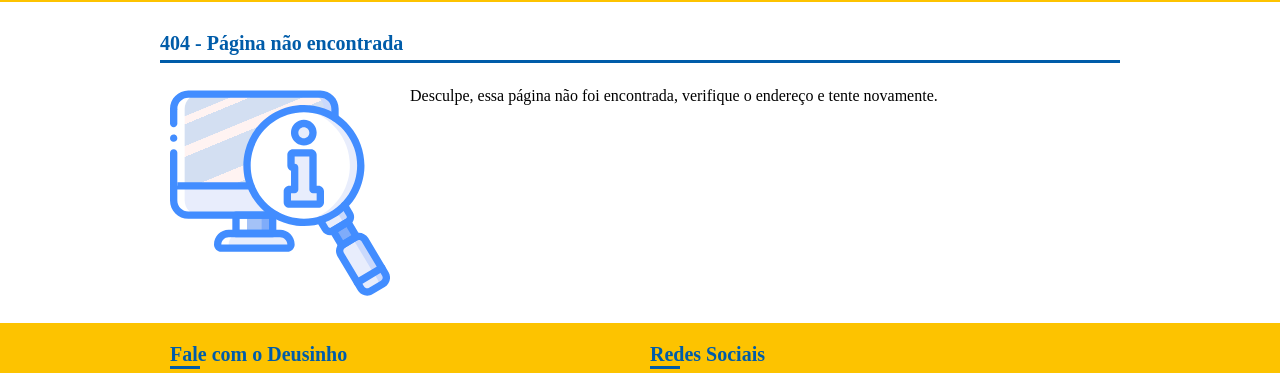
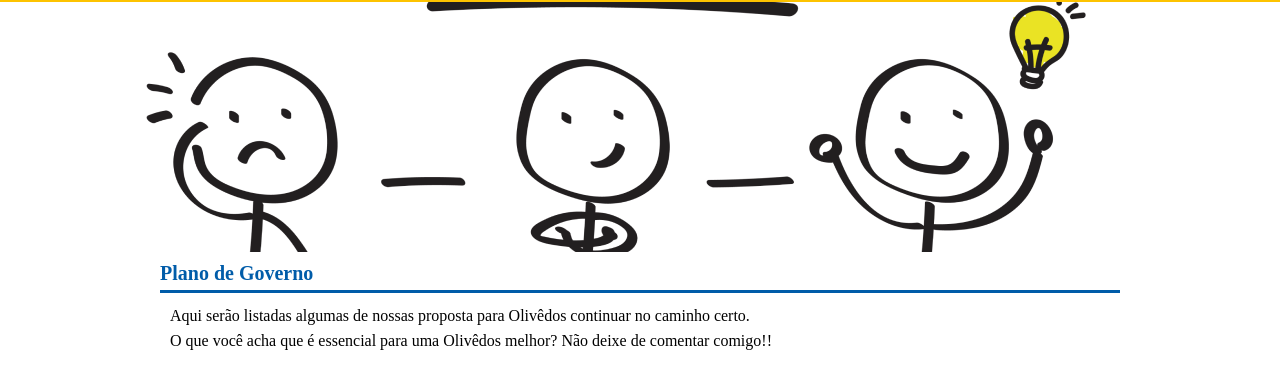
Before and after one commit to juakacc/deusinho.com.br, a Gatsby site: page /plano-de-governo in a window 1280 px wide. Before the commit this address had no page. Shown: the part 76-449 px from the top of the page. Built offline with nearby package versions, Linux system fonts and the light colour scheme; Gatsby itself is replaced by a stand-in of ours.

Commit message:
Create a screen of plan

```diff
--- a/src/components/Header/index.js
+++ b/src/components/Header/index.js
@@ -8,14 +8,15 @@ function Header() {
   return (
     <header className="header">
       <div className="container">
-        <a href="/" className="grid-4 logo">
+        <a href="/" className="grid-3 logo">
           <img src={Logo} alt="Logo do Deusinho" />
         </a>
 
-        <nav className="grid-12 menus">
+        <nav className="grid-13 menus">
           <ul>
             <li><a href="/sobre-mim">Sobre mim</a></li>
             <li><a href="/#askme">Pergunte</a></li>
+            <li><a href="/plano-de-governo">Plano de Governo</a></li>
           </ul>
         </nav>
       </div>
--- /dev/null
+++ b/src/pages/plano-de-governo/index.js
@@ -0,0 +1,31 @@
+import React from 'react';
+import PageDefault from '../../components/PageDefault';
+
+import './styles.css';
+
+function PlanoDeGoverno() {
+  return (
+    <PageDefault>
+      <div className="plane-cover" />
+
+      <div className="container">
+        <h2 className="sub-title">Plano de Governo</h2>
+      </div>
+
+      <div className="container">
+        <div className="grid-16">
+          <p>
+            Aqui serão listadas algumas de nossas proposta para Olivêdos
+            continuar no caminho certo.
+          </p>
+          <p>
+            O que você acha que é essencial para uma Olivêdos melhor?
+            Não deixe de comentar comigo!!
+          </p>
+        </div>
+      </div>
+    </PageDefault>
+  );
+}
+
+export default PlanoDeGoverno;
--- /dev/null
+++ b/src/pages/plano-de-governo/styles.css
@@ -0,0 +1,5 @@
+.plane-cover {
+  height: 250px;
+  background: url('../../img/capa3.png') no-repeat center;
+  background-size: cover;
+}
```
